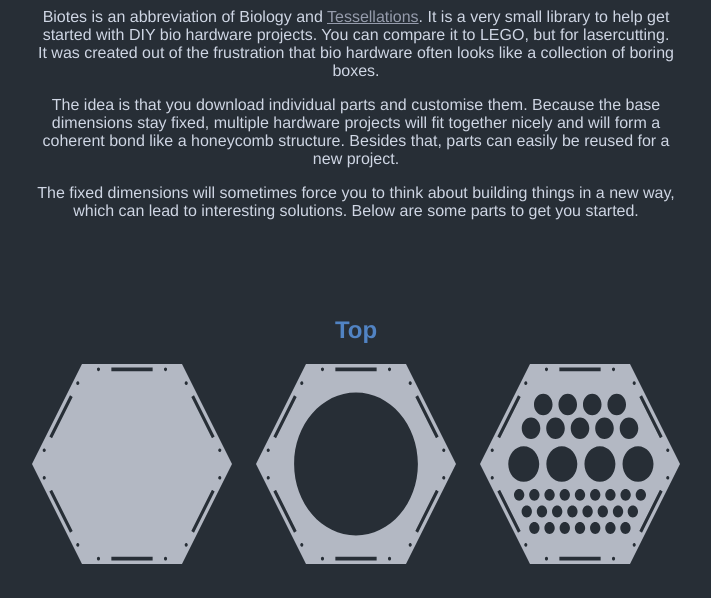
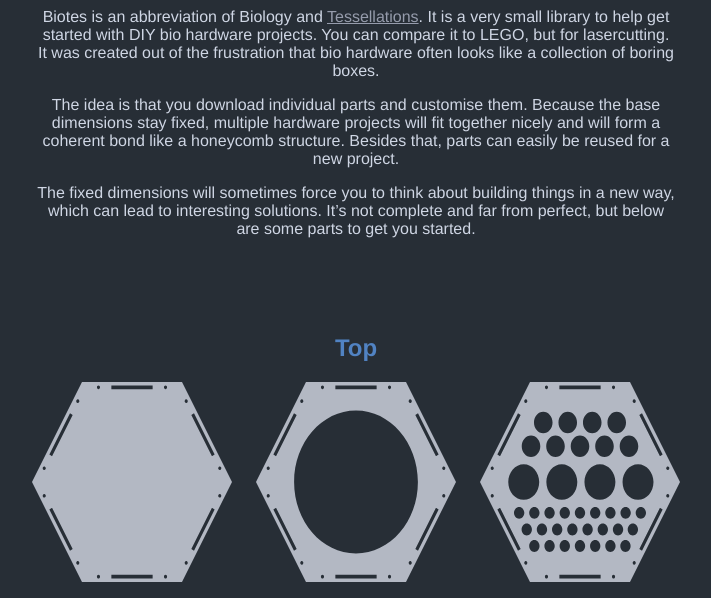
Before and after one commit to por/BioHackAcademy, a plain HTML site: page index.html in a window 1280 px wide. Shown: the part 202-800 px from the top of the page, without its empty margins (284-995 px from the left). Drawn offline with nearby package versions, Linux system fonts and the light colour scheme.

Commit message:
Add disclaimer

```diff
--- a/index.html
+++ b/index.html
@@ -73,7 +73,7 @@
 
 <p>The idea is that you download individual parts and customise them. Because the base dimensions stay fixed, multiple hardware projects will fit together nicely and will form a coherent bond like a honeycomb structure. Besides that, parts can easily be reused for a new project.</p>
 
-<p>The fixed dimensions will sometimes force you to think about building things in a new way, which can lead to interesting solutions. Below are some parts to get you started.</p>
+<p>The fixed dimensions will sometimes force you to think about building things in a new way, which can lead to interesting solutions. It&rsquo;s not complete and far from perfect, but below are some parts to get you started.</p>
 
 <h2>Top</h2>
 <a href="parts/top/base.svg" download>
```
